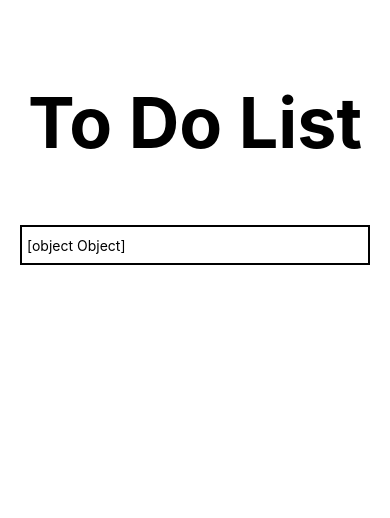
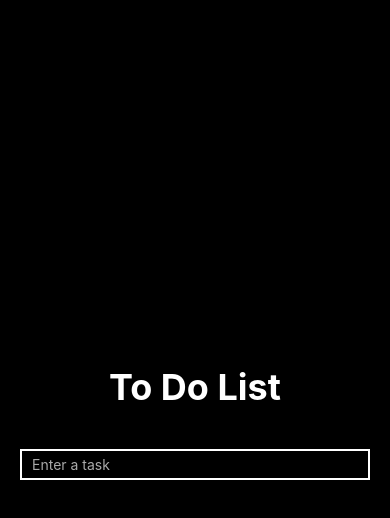
Before and after one commit to AcerCalvin/MP-IT313-ToDoApp, a React Native app: screen / in a window 390 px wide. Shown: the top 518 px of the page. Built offline with nearby package versions, Linux system fonts and the light colour scheme.

Commit message:
ToDoListv1
added new functions and features

```diff
--- a/App.js
+++ b/App.js
@@ -1,17 +1,93 @@
+import React, { useState } from 'react';
 import { StatusBar } from 'expo-status-bar';
-import { StyleSheet,onChangeText, TextInput, Text, View, Button } from 'react-native';
-
+import { StyleSheet, TextInput, Text, View, Button, TouchableOpacity, FlatList } from 'react-native';
 
 export default function App() {
+  const [text, setText] = useState('');
+  const [tasks, setTasks] = useState([]);
+  const [isEditing, setIsEditing] = useState(false);
+  const [editingTaskId, setEditingTaskId] = useState(null);
+
+  const handleTextChange = (input) => setText(input);
+
+  const addTask = () => {
+    if (text.trim()) {
+      setTasks([...tasks, { id: Date.now().toString(), task: text }]);
+      resetInput();
+    }
+  };
+
+  const editTask = () => {
+    if (text.trim()) {
+      setTasks(tasks.map(task =>
+        task.id === editingTaskId ? { ...task, task: text } : task
+      ));
+      resetInput();
+    }
+  };
+
+  const startEditing = (task) => {
+    setText(task.task);
+    setIsEditing(true);
+    setEditingTaskId(task.id);
+  };
+
+  const deleteTask = (taskId) => {
+    setTasks(tasks.filter(task => task.id !== taskId));
+    resetInput();
+  };
+
+  const cancelAction = () => resetInput();
+
+  const resetInput = () => {
+    setText('');
+    setIsEditing(false);
+    setEditingTaskId(null);
+  };
+
+  const renderTask = ({ item }) => (
+    <View style={styles.taskItem}>
+      <Text style={styles.taskText}>{item.task}</Text>
+      <TouchableOpacity onPress={() => startEditing(item)}>
+        <Text style={styles.editButton}>Edit</Text>
+      </TouchableOpacity>
+      <TouchableOpacity onPress={() => deleteTask(item.id)}>
+        <Text style={styles.deleteButton}>Delete</Text>
+      </TouchableOpacity>
+    </View>
+  );
+
   return (
-    <View>
-      <Text style = {[styles.title]}>To Do List</Text>
+    <View style={styles.container}>
+      <Text style={styles.title}>To Do List</Text>
       <TextInput
         style={styles.input}
-        onChangeText={onChangeText}
-        value={Text}
+        onChangeText={handleTextChange}
+        value={text}
+        placeholder="Enter a task"
+        placeholderTextColor="#aaa"
       />
-
+      <View style={styles.buttonContainer}>
+        {(isEditing || text.trim()) && (
+          <Button title="Cancel" onPress={cancelAction} color="red" />
+        )}
+        {text.trim() && (
+          <Button
+            title={isEditing ? "Edit Task" : "Add Task"}
+            onPress={isEditing ? editTask : addTask}
+            color="green"
+          />
+        )}
+      </View>
+      {tasks.length > 0 && (
+        <FlatList
+          data={tasks}
+          renderItem={renderTask}
+          keyExtractor={item => item.id}
+          style={styles.taskList}
+        />
+      )}
+      <StatusBar style="light" />
     </View>
   );
 }
@@ -19,23 +95,58 @@ export default function App() {
 const styles = StyleSheet.create({
   container: {
     flex: 1,
-    backgroundColor: '#fff',
+    backgroundColor: 'black',
     alignItems: 'center',
     justifyContent: 'center',
+    paddingHorizontal: 20,
+    paddingVertical: 30,
   },
-
-  title:{
-    fontSize: 70,
+  title: {
+    fontSize: 36,
     fontWeight: 'bold',
+    color: 'white',
     textAlign: 'center',
-    marginVertical: 80,
+    marginVertical: 40,
   },
-
   input: {
-    height: 40,
-    margin: 20,
+    borderColor: 'white',
     borderWidth: 2,
-    padding: 5,
-    marginVertical: -20,
-  }
+    color: 'white',
+    paddingHorizontal: 10,
+    marginBottom: 20,
+    width: '100%',
+    paddingVertical: 5,
+  },
+  buttonContainer: {
+    flexDirection: 'row',
+    justifyContent: 'space-between',
+    width: '100%',
+    marginBottom: 20,
+  },
+  taskList: {
+    marginTop: 20,
+    width: '100%',
+  },
+  taskItem: {
+    flexDirection: 'row',
+    justifyContent: 'space-between',
+    alignItems: 'center',
+    backgroundColor: '#333',
+    padding: 10,
+    marginVertical: 5,
+    borderRadius: 5,
+  },
+  taskText: {
+    color: 'white',
+    fontSize: 16,
+    flex: 1,
+  },
+  deleteButton: {
+    color: 'red',
+    marginLeft: 10,
+  },
+  editButton: {
+    color: 'yellow',
+    marginLeft: 10,
+  },
 });
```
